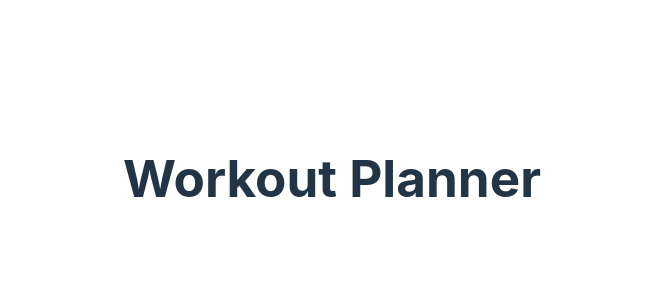
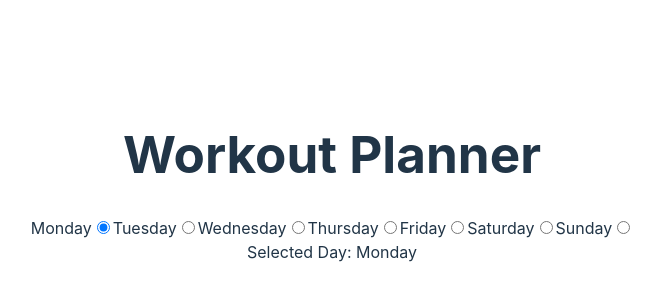
Before and after one commit to simon-s-99/workout-planner, a React (Vite) app: page / in a window 1280 px wide. Shown: the part 222-522 px from the top of the page, without its empty margins (308-969 px from the left). Built offline with nearby package versions, Linux system fonts and the light colour scheme.

Commit message:
started on weekcomponent

```diff
--- a/src/App.tsx
+++ b/src/App.tsx
@@ -1,6 +1,7 @@
 import { useState } from "react";
 import "./App.css";
 import type { Settings } from "./types";
+import WeekComponent from "./components/weekComponent";
 
 const App: React.FC = () => {
   const [settings, setSettings] = useState<Settings>({
@@ -9,9 +10,18 @@ const App: React.FC = () => {
     trainingGoal: "powerlifting",
   });
 
+  // State for managing the selected weekday
+  const [selectedWeekday, setSelectedWeekday] = useState<string>("Monday");
+
   return (
     <div className="App">
       <h1>Workout Planner</h1>
+      {/* Week selection */}
+      <div className="week-selector-container">
+        <WeekComponent setSelectedWeekday={setSelectedWeekday} />
+      </div>
+
+      <div>Selected Day: {selectedWeekday}</div>
     </div>
   );
 };
--- /dev/null
+++ b/src/components/WeekComponent.tsx
@@ -0,0 +1,48 @@
+import React from "react";
+
+// Props for WeekdayPicker, allowing for setting the selected weekday in a parent component
+interface WeekdayPickerProps {
+  setSelectedWeekday: React.Dispatch<React.SetStateAction<string>>;
+}
+
+// WeekdayPicker component for selecting a weekday
+const WeekComponent: React.FC<WeekdayPickerProps> = ({
+  setSelectedWeekday,
+}) => {
+  const weekdays = [
+    "Monday",
+    "Tuesday",
+    "Wednesday",
+    "Thursday",
+    "Friday",
+    "Saturday",
+    "Sunday",
+  ];
+
+  // Handler function for when a radio button is changed
+  function handleChange(e: React.ChangeEvent<HTMLInputElement>): void {
+    // Update the selected weekday based on the radio button's value
+    setSelectedWeekday(e.target.value);
+  }
+
+  // Render radio buttons for each weekday
+  return (
+    <div className="WeekComponent">
+      {weekdays.map((weekday) => (
+        <label key={weekday}>
+          {weekday}
+          <input
+            type="radio"
+            name="weekday"
+            value={weekday}
+            onChange={handleChange}
+            // standard value set to monday
+            checked={weekday === "Monday"}
+          />
+        </label>
+      ))}
+    </div>
+  );
+};
+
+export default WeekComponent;
```
